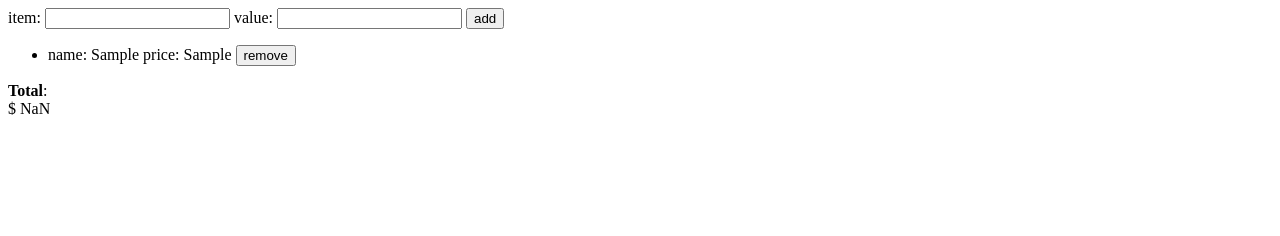
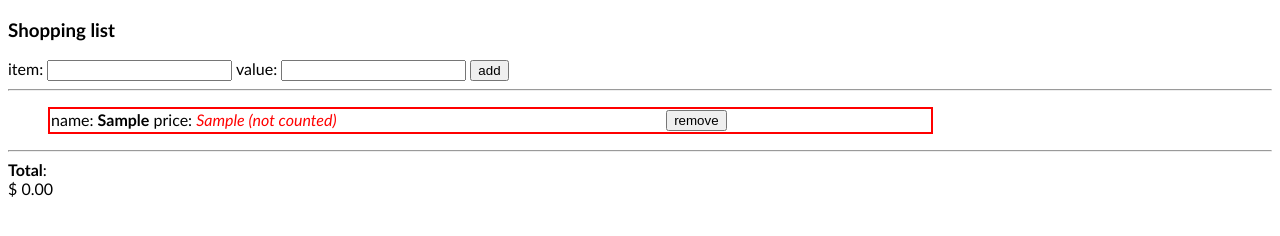
Before and after one commit to MarianoAlipi/web-development-class, a plain HTML site: page index.html in a window 1280 px wide. Both pictures are taken after typing "Sample", "Sample" into the empty fields and a click on the button "add". Drawn offline with Linux system fonts and the light colour scheme.

Commit message:
Added some formatting and validation.

```diff
--- a/index.html
+++ b/index.html
@@ -3,7 +3,38 @@
 <head>
     <meta charset="UTF-8">
     <meta name="viewport" content="width=device-width, initial-scale=1.0">
-    <title>lab items list</title>
+    <title>Shopping list</title>
+    <style>
+
+        body {
+            font-family: 'Trebuchet MS', 'Lucida Sans Unicode', 'Lucida Grande', 'Lucida Sans', Arial, sans-serif;
+        }
+
+        #items-list {
+            width: 70%;
+        }
+
+        .added-item {
+            padding: 1px;
+            display: flex;
+            flex-flow: row;
+            flex-direction: row;
+        }
+
+        .item-details {
+            width: 70%;
+        }
+
+        .invalid-item {
+            border: 2px solid red;
+        }
+
+        .invalid-price {
+            color: red;
+            font-style: italic;
+        }
+
+    </style>
     <script src="./utils.js"></script>
     <script>
         // DOMContentLoaded wait until all dom is loaded, check the docs in below link
@@ -19,16 +50,19 @@
 
 <body>
 
+    <h3>Shopping list</h3>
     <div id="container">
         item: <input type="text" id="item-name">
         value: <input type="text" id="item-value">
         <button id="add-item">add</button>
     </div>
+    <hr/>
 
     <ul class="items" id="items-list">
 
     </ul>
 
+    <hr/>
     <strong>Total</strong>:
     <div id="total">$</div>
 
--- a/utils.js
+++ b/utils.js
@@ -13,36 +13,37 @@ function update_total() {
 }
 
 let remove_item = (element_to_delete) => {
+
     let str = element_to_delete.innerHTML;
     let index = str.indexOf("price: ");
     let price = parseFloat(str.substring(index + 7));
 
-    if (price == NaN) {
-        return;
+    if (!isNaN(price)) {
+        total_price -= price;
+        update_total();
     }
-
-    total_price -= price;
-    update_total();
 
     element_to_delete.remove();
 }
 
 function get_element_li (name, price) {
-    // return `<li class="added-item">name: ${name} price: ${price}  <button class="remove-item">remove</button></li>`
+
     let template = document.createElement('li');
     template.className = "added-item";
-    template.innerHTML = "name: " + name + " price: " + price + "  <button class=\"remove-item\">remove</button>";
+
+    // If a price is invalid, mark it.
+    if (price < 0 || isNaN(price)) {
+        template.classList.add("invalid-item");
+        price = "<span class='invalid-price'>" + price + " (not counted)</span>";
+    }
+
+    template.innerHTML = "<div class='item-details'>name: <strong>" + name + "</strong> price: " + price + "</div>  <button class=\"remove-item\">remove</button>";
 
     return template;
 }
 
 let add_item_to_list_with_template = () => {
     return (event) => {
-        /*
-        add the item to the list
-        add event listener to the button inside the element just added with the remove_item function
-        add the value to the total
-        */
 
         let name = document.querySelector('#item-name').value.trim();
         let price = document.querySelector('#item-value').value.trim();
@@ -50,16 +51,17 @@ let add_item_to_list_with_template = () => {
         document.querySelector('#item-name').value = "";
         document.querySelector('#item-value').value = "";
 
-        console.log(price);
-        console.log(price < 0);
-
-        if (name === "" || price === "" || price < 0) {
+        // If any of the fields is empty, don't add it.
+        if (name === "" || price === "") {
             return;
         }
 
         document.querySelector('#items-list').appendChild(get_element_li(name, price));
-        total_price += parseFloat(price.trim());
-        update_total();
+
+        if (!isNaN(price) & price >= 0) {
+            total_price += parseFloat(price.trim());
+            update_total();
+        }
 
         let new_item = document.querySelector('#items-list').lastElementChild;
         new_item.querySelector('.remove-item').addEventListener('click', (event) => remove_item(new_item));
```
